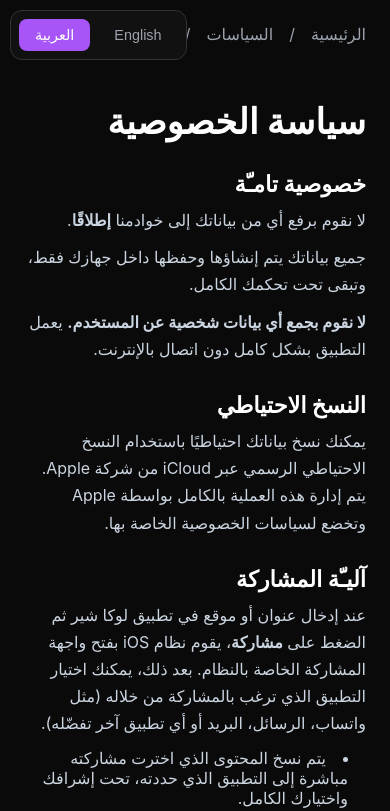
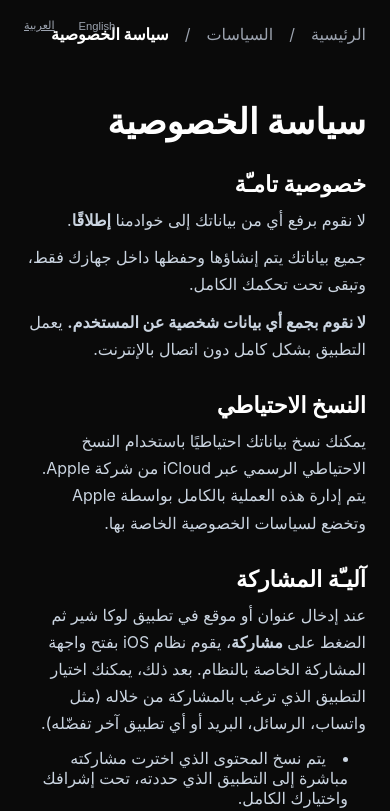
Before and after one commit to work8k/locashare, a plain HTML site: page policies/privacy-policy-ar.html in a window 390 px wide. Shown: the top 811 px of the page. Drawn offline with Linux system fonts and the light colour scheme.

Commit message:
Update privacy-policy-ar.html

```diff
--- a/policies/privacy-policy-ar.html
+++ b/policies/privacy-policy-ar.html
@@ -16,15 +16,16 @@
     direction: rtl;
     text-align: right;
   }
+
   /* Language Switcher */
   .lang-switcher {
-    position: fixed;
+    position: absolute;
     top: 20px;
     left: 20px;
     display: flex;
     gap: 8px;
-    background: #111;
-    border: 1px solid #333;
+    background: transparent;
+    border: none;
     border-radius: 12px;
     padding: 8px;
     z-index: 1000;
@@ -44,9 +45,10 @@
     color: #fff;
   }
   .lang-btn.active {
-    background: #a855f7;
-    color: #fff;
+    background: transparent;
+    text-decoration: underline;
   }
+
   header, footer { padding: 24px; }
   main { width: 100%; max-width: 900px; margin: 0 auto; padding: 32px 24px 64px; }
   a { color: #9ca3af; text-decoration: none; }
@@ -61,10 +63,17 @@
   .muted { color: #9ca3af; }
   .divider { height:1px; background:#222; margin: 24px 0; }
   nav { display:flex; gap:16px; align-items:center; }
+
   @media (max-width:768px){
     .lang-switcher {
       top: 10px;
       left: 10px;
+      padding: 6px;
+    }
+    .lang-btn {
+      padding: 3px 8px;
+      font-size: 0.7em;
+      border-radius: 4px;
     }
   }
 </style>
@@ -72,8 +81,8 @@
 <body>
   <!-- Language Switcher -->
   <div class="lang-switcher">
-    <button class="lang-btn" onclick="window.location.href='/policies/privacy-policy.html'">English</button>
-    <button class="lang-btn active" onclick="window.location.href='/policies/privacy-policy-ar.html'">العربية</button>
+    <button class="lang-btn" data-lang="en">English</button>
+    <button class="lang-btn active" data-lang="ar">العربية</button>
   </div>
 
   <header>
@@ -130,5 +139,19 @@
   <footer>
     <p class="muted">© 2025, Dama Code For Information Technology Company</p>
   </footer>
+
+  <script>
+    // Language switching functionality
+    document.querySelectorAll('.lang-btn').forEach(btn => {
+      btn.addEventListener('click', () => {
+        const lang = btn.getAttribute('data-lang');
+        if (lang === 'en') {
+          // Redirect to English privacy policy
+          window.location.href = '/policies/privacy-policy.html';
+        }
+        // If already on Arabic, no need to do anything
+      });
+    });
+  </script>
 </body>
 </html>
```
